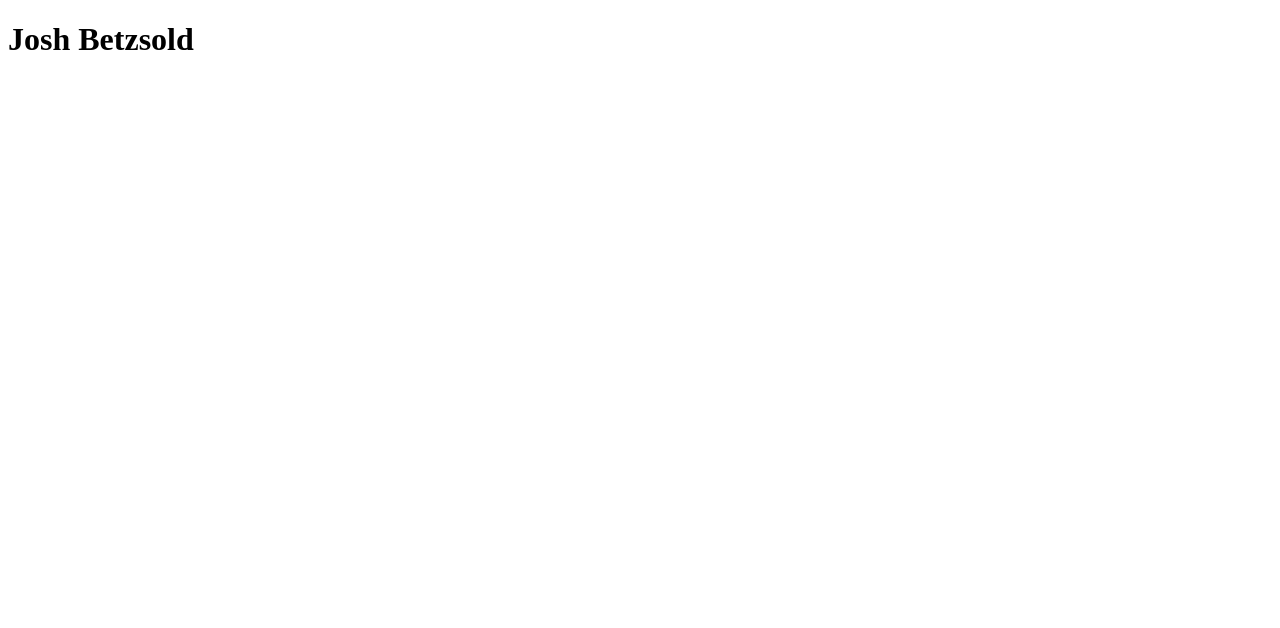
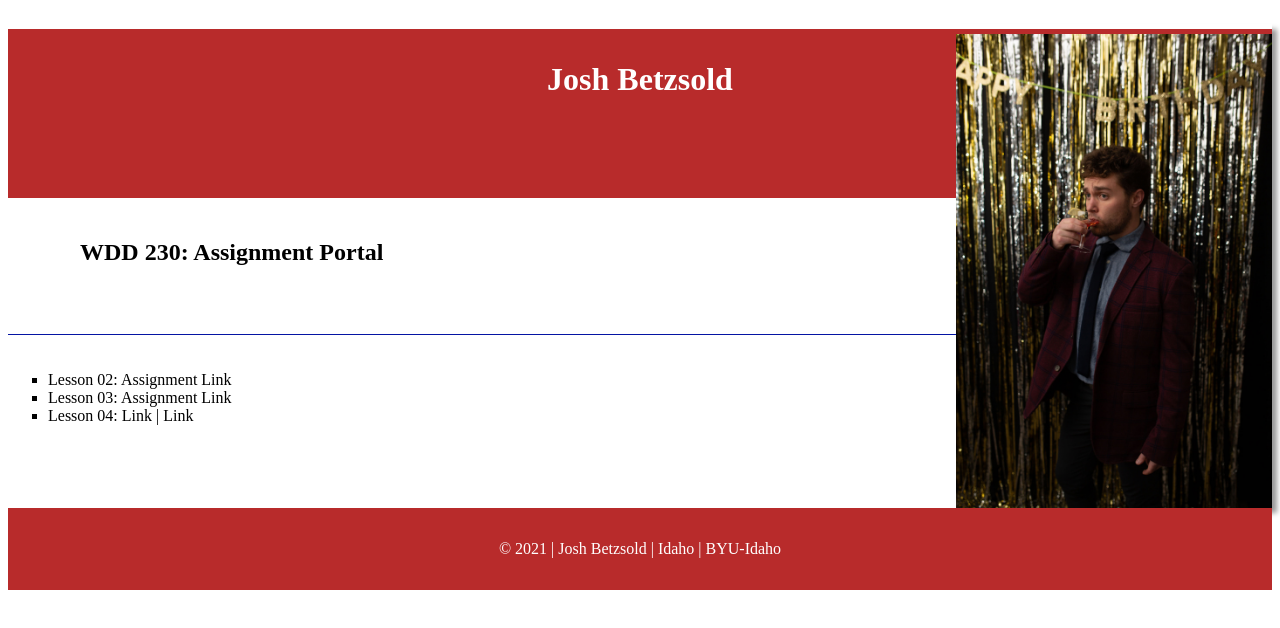
Before and after one commit to jbetzsold/jbetz08.github.io, a plain HTML site: page index.html in a window 1280 px wide. Drawn offline with Linux system fonts and the light colour scheme.

Commit message:
first commit

```diff
--- a/index.html
+++ b/index.html
@@ -1,9 +1,22 @@
 <!doctype html>
 <html lang="en-us">
 <head>
-  <title>WDD 230 - Josh Betzsold</title>
+  <meta name="viewport" content="width=device-width, initial-scale=1">
+  <meta name="description" content="Assignment portal for Susan Smith in WDD 230: Web Frontend Development at Brigham Young University - Idaho">
+  <title>Course Portal Home Page</title>
+  <link rel="stylesheet" href="styles.css">
 </head>
 <body>
- <h1>Josh Betzsold </h1>
+ <h1>Josh Betzsold</h1>
+ <img class="portrait-photo" src="C16AE5B6-4747-4BE2-A5BA-0BDB6D62002E_1_105_c.jpeg" alt="portrait">
+ <h2>WDD 230: Assignment Portal</h2>
+ <ul>
+   <li>Lesson 02: Assignment Link</li>
+   <li>Lesson 03: Assignment Link</li>
+   <li>Lesson 04: Link | Link </li>
+ </ul>
 </body>
+<footer>
+  <p>&copy; 2021 | Josh Betzsold | Idaho | BYU-Idaho</p>
+</footer>
 </html>
--- /dev/null
+++ b/styles.css
@@ -0,0 +1,47 @@
+body {
+    display: grid;
+    grid-template-columns: 1fr 1fr 1fr 1fr;
+}
+
+h1, footer {
+    color: white;
+    background-color: rgb(184, 43, 43);
+}
+
+ul {
+    grid-row: 3/4;
+    list-style-type: square;
+}
+
+footer {
+    text-align: center;
+    padding: 1em;
+    grid-column: 1/5;
+    grid-row: 4/5;
+}
+
+h1 {
+    text-align: center;
+    padding: 1em;
+    grid-column: 1/5;
+    grid-row: 1/2;
+}
+
+.portrait-photo {
+    margin-top: 1em;
+    max-width: 100%;
+    height: auto;
+    padding-top: 10px;
+    grid-column: 4/5;
+    grid-row: 1/4;
+    box-shadow: 5px 5px 5px #999;
+    alignment: center;
+}
+
+h2 {
+    border-bottom: 1px solid rgb(4, 20, 163) ;
+    padding-left: 3em;
+    color: black;
+    grid-column: 1/4;
+    grid-row: 2/3;
+}
```
Also changed, not shown: C16AE5B6-4747-4BE2-A5BA-0BDB6D62002E_1_105_c.jpeg (added).
